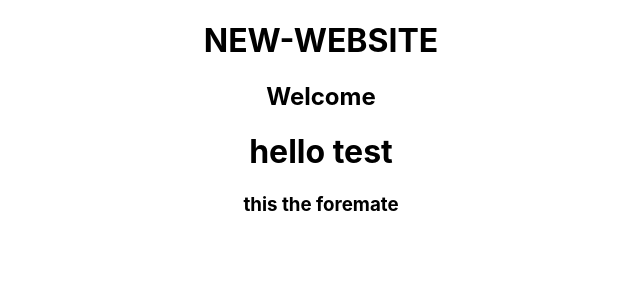
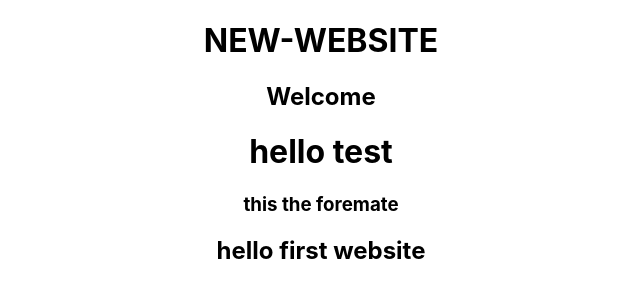
Before and after one commit to saurabhgola/testwebsite, a React (Create React App) app: page / in a window 1280 px wide. Shown: the top 300 px of the page, without its empty margins (319-959 px from the left). Built offline with nearby package versions, Linux system fonts and the light colour scheme.

Commit message:
test this first website

```diff
--- a/src/App.js
+++ b/src/App.js
@@ -8,6 +8,7 @@ function App() {
       <h2>Welcome</h2>
       <h1>hello test</h1>
       <h3>this the foremate</h3>
+      <h2>hello first website</h2>
     </div>
   </>
   );
```
